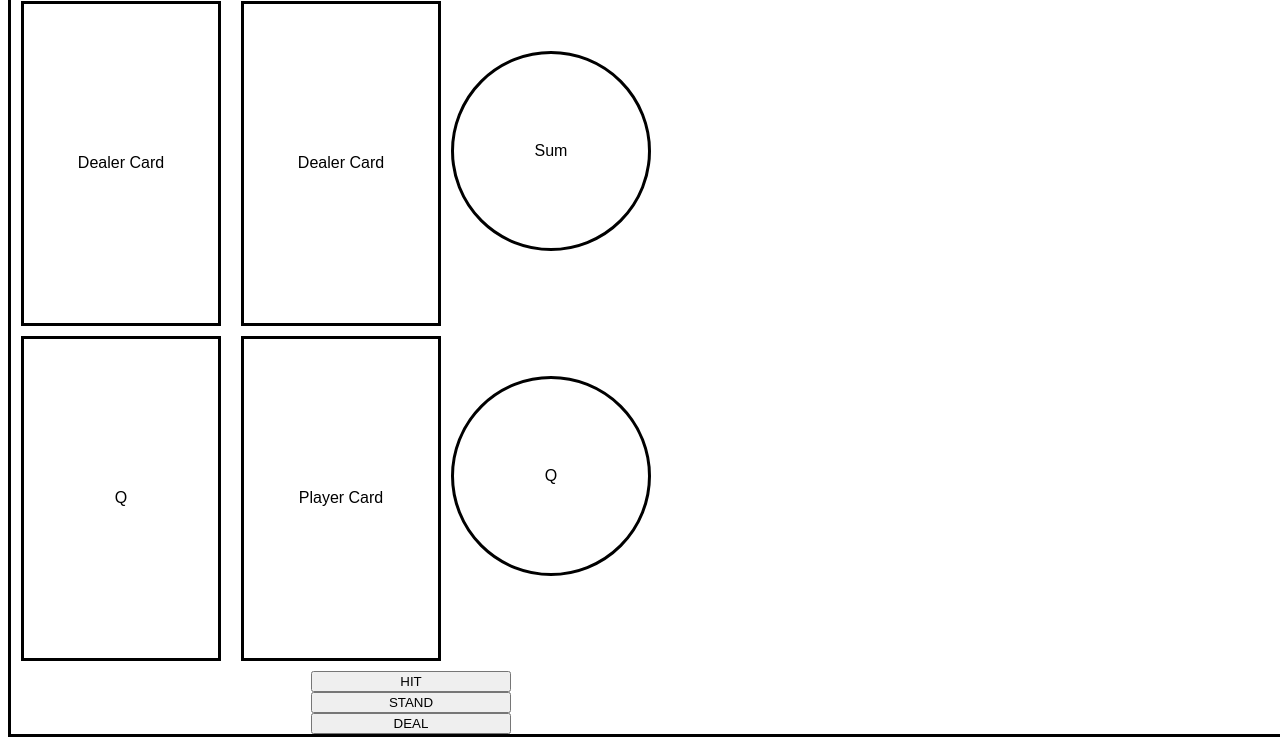
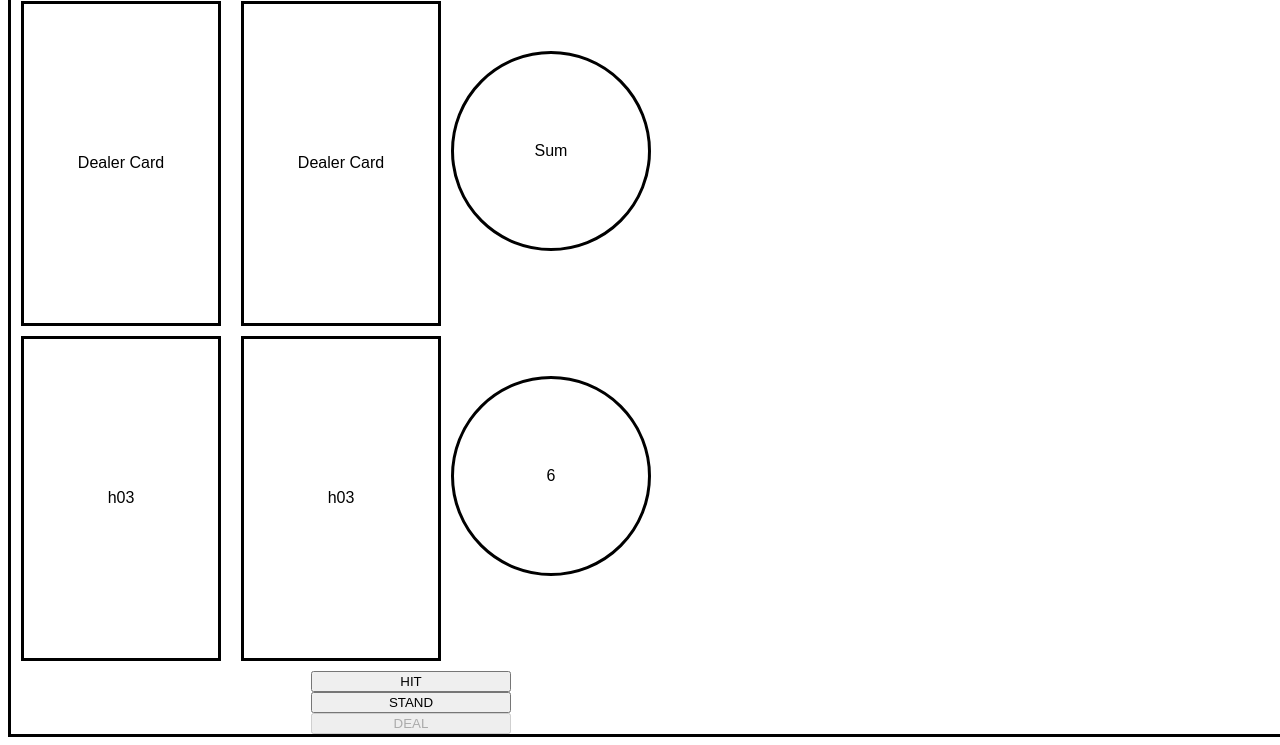
Before and after one commit to henrygillard/BlackJackGame, a plain HTML site: page index.html in a window 1280 px wide. Both pictures are taken after a click on the button "DEAL". Shown: the part 90-835 px from the top of the page. Drawn offline with Linux system fonts and the light colour scheme.

Commit message:
Card Value rendered

```diff
--- a/css/main.css
+++ b/css/main.css
@@ -41,6 +41,7 @@ div.dealer-card {
 
 
 
+
 }
 div.player-card {
     display: flex;
@@ -56,6 +57,15 @@ div.player-card {
 
 
 
+
+}
+
+#pcard1 {
+  background-color: null;
+}
+
+#pcard2 {
+  background-color: null;
 }
 #dealer-sum {
     display: flex;
--- a/index.html
+++ b/index.html
@@ -1,4 +1,5 @@
 <!DOCTYPE html>
+
 <html lang="en">
 <head>
     <meta charset="UTF-8">
@@ -17,7 +18,7 @@
     </div>
     <div id="player">
         <div class="player-card" id="pcard1">Player Card</div>
-        <div class="player-card" id="pcard1">Player Card</div>
+        <div class="player-card" id="pcard2">Player Card</div>
         <div id="player-sum" class="sum">Sum</div>
     </div>
     <div id="bttns">
--- a/js/main.js
+++ b/js/main.js
@@ -1,5 +1,6 @@
 const suits = ['s', 'c', 'd', 'h'];
 const ranks = ['02', '03', '04', '05', '06', '07', '08', '09', '10', 'J', 'Q', 'K', 'A'];
+const masterDeck = [];
 
 
 /*----- app's state (variables) -----*/
@@ -15,7 +16,8 @@ let bet;
 /*----- cached element references -----*/
 const dealEl = document.querySelector("#deal");
 const headerEl = document.querySelector("h1");
-const playerCardEl = document.querySelector(".player-card");
+const player1CardEl = document.getElementById("pcard1");
+const player2CardEl = document.getElementById("pcard2");
 const playerSumEl = document.getElementById("player-sum");
 const hitEl = document.querySelector("#hit");
 const standEl = document.querySelector("#stand");
@@ -44,20 +46,44 @@ function init() {
 function setDeal() {
   standEl.disabled = false;
   hitEl.disabled = false;
+  dealEl.disabled = true;
   headerEl.innerHTML = "Do you want to hit or stand?"
   computeHand();
 
  }
 
-function computeHand() {
-  let randomCard = ranks[Math.floor(Math.random() * ranks.length)] // this could be in handleHand function
+function computeHand(hand) {
 
- // add the random integer to player hand array//
+ // Iterate through the suits and ranks arrays //
+  suits.forEach(function(suit) {
+    ranks.forEach(function(rank) {
+      masterDeck.push({ // Push those into masterDeck object array //
+        face: `${suit}${rank}`,
+        value: Number(rank)
+      })
+    })
+  })
+  hand = masterDeck[Math.floor(Math.random() * masterDeck.length)] // set hand parameter to random face value
 
-playerCardEl.innerHTML = randomCard;
+  player1CardEl.innerHTML = `${hand.face}` // Set card1 element to face value
+  player2CardEl.innerHTML = `${hand.face}` // Set card 2 element to face value
 
-playerSumEl.innerHTML = randomCard; // add the next values
+  console.log(masterDeck);
+  playerSum = hand.value + hand.value; // Set player sum to card 1 + card 2 value
+  playerSumEl.innerHTML = `${playerSum}`;
+
+  render();
+
+  // console.log(playerHand[1].value); This will give you the card value!
+
+// playerSumEl.innerHTML = randomCard; // add the next values
 }
 function render() {
+  // console.log(masterDeck);
+//   let playerHand =
+//   console.log(playerHand);
+ ;
 
-}
+
+
+};
```
